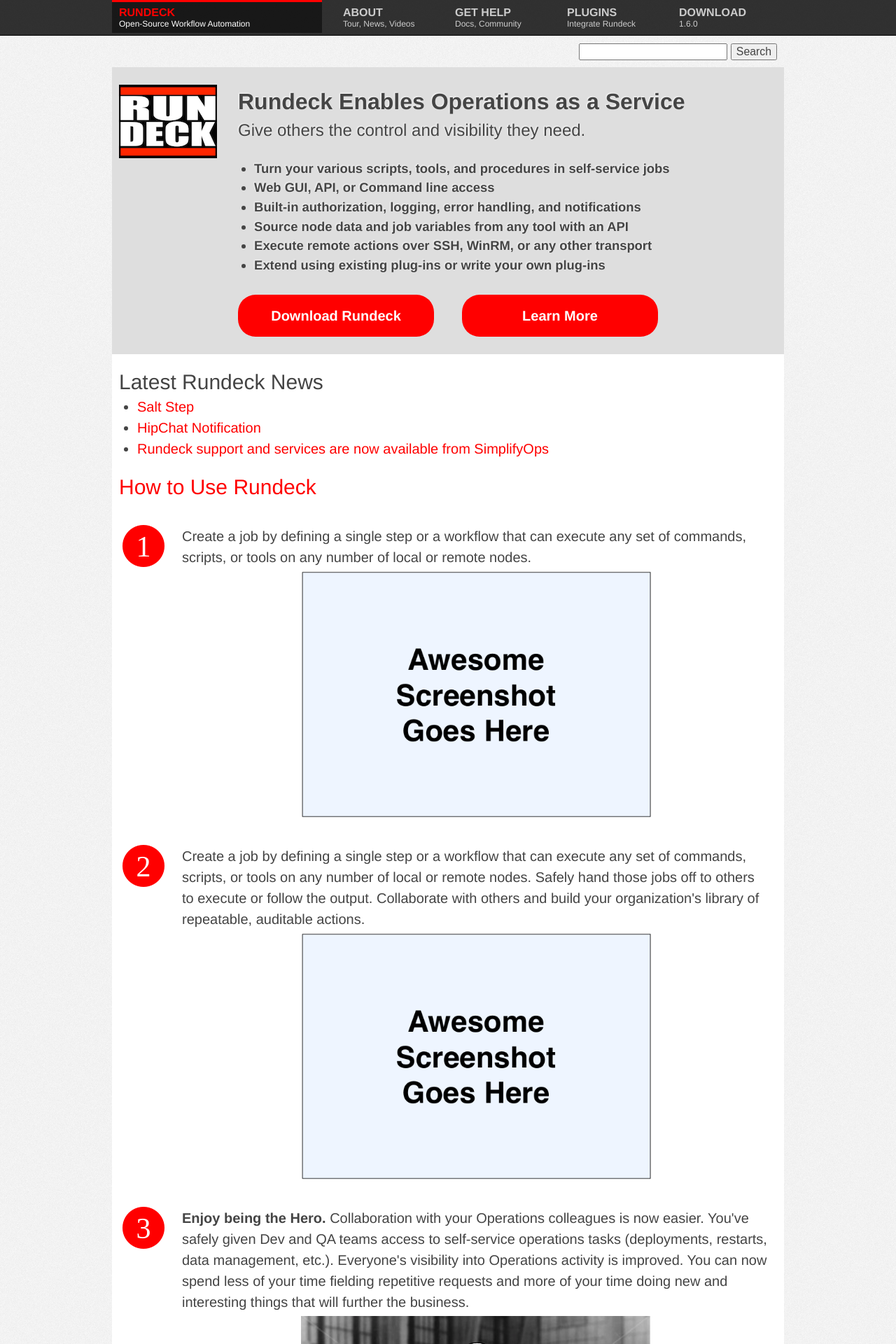
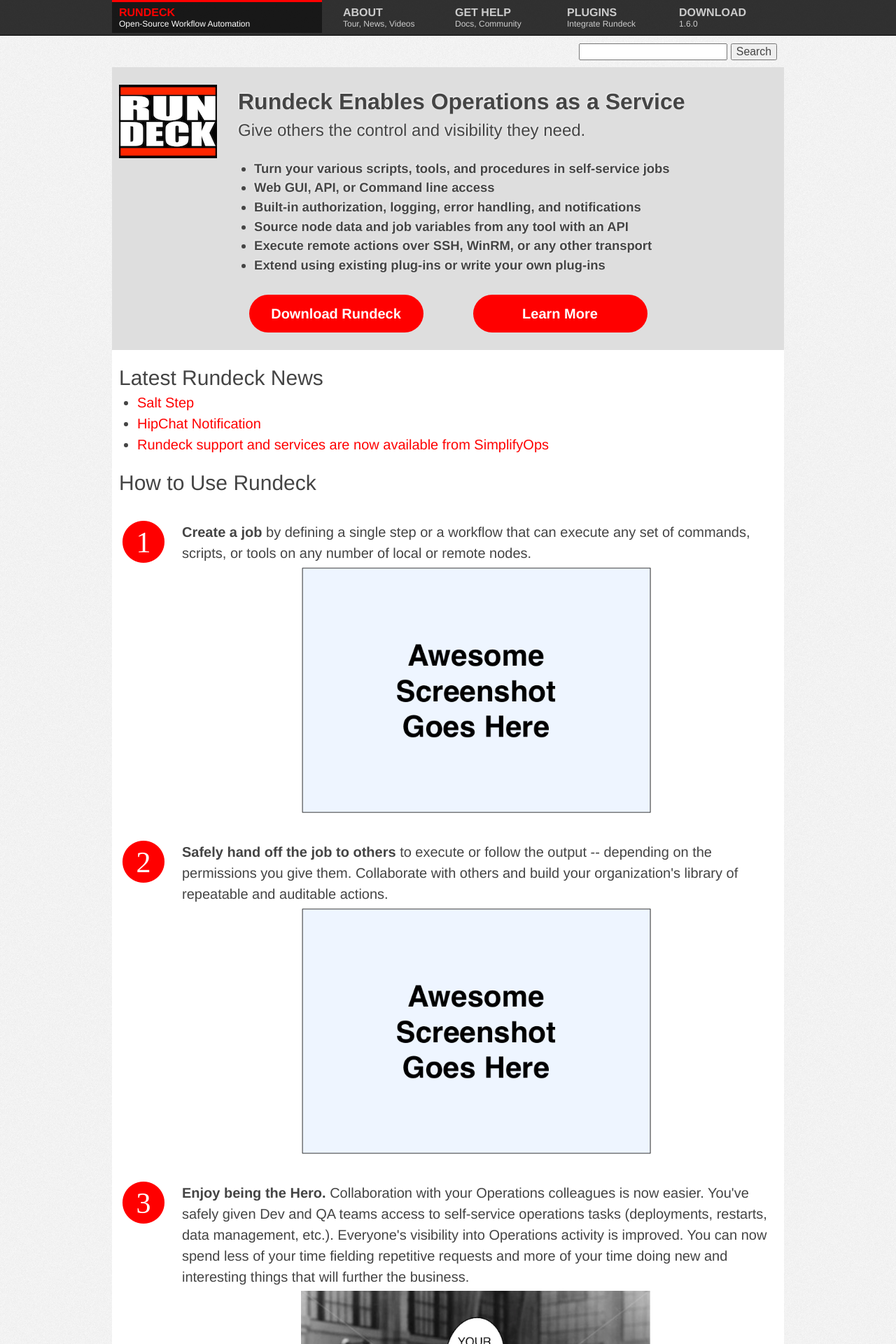
Before and after one commit to rundeck/rundeck-ghpages, a Jekyll site: the page built from index.html, in a window 1280 px wide. Shown: the top 1920 px of the page at 70% size. Built offline with Jekyll 4.4.1, drawn with Linux system fonts in a browser that asks for light colours; nearby versions of some CDN libraries.

```diff
--- a/_config.yml
+++ b/_config.yml
@@ -1,3 +1,4 @@
+baseurl: "http://damonedwards.github.io/rundeck-ghpages-damon"
 rd_version: "1.6.0"
 rd_jar_name: "rundeck-launcher-1.6.0.jar"
 rd_jar_sha: "b3b6466b52ce3d9bcecbc2649ccd7fedef5b32f0"
--- a/_includes/rundeckdescription-lower.html
+++ b/_includes/rundeckdescription-lower.html
@@ -1,6 +1,6 @@
 
 <article>
-<a id="LearnMore"><h3>How to Use Rundeck</h3></a>
+<a id="LearnMore"></a><h3>How to Use Rundeck</h3>
 <br>
 <div class="grid_1">
 <span class="icon-stack" style="font-size: 35px;">
@@ -9,7 +9,7 @@
 </span>
 </div>
 <div class="grid_11">
-<p>Create a job by defining a single step or a workflow that can execute any set of commands, scripts, or tools on any number of local or remote nodes.</p>
+<p><strong>Create a job</strong> by defining a single step or a workflow that can execute any set of commands, scripts, or tools on any number of local or remote nodes.</p>
 <p style="text-align:center"><img src="/images/placeholder-screenshotgoeshere.png" width="500"></p>
 </div>
 <div class="clear"></div>
@@ -22,7 +22,7 @@
 </span>
 </div>
 <div class="grid_11">
-<p>Create a job by defining a single step or a workflow that can execute any set of commands, scripts, or tools on any number of local or remote nodes. Safely hand those jobs off to others to execute or follow the output. Collaborate with others and build your organization's library of repeatable, auditable actions.</p>
+<p><strong>Safely hand off the job to others</strong> to execute or follow the output -- depending on the permissions you give them. Collaborate with others and build your organization's library of repeatable and auditable actions.</p>
 <p style="text-align:center"><img src="/images/placeholder-screenshotgoeshere.png" width="500"></p>
 </div>
 <div class="clear"></div>
@@ -54,7 +54,7 @@
 <p>&nbsp;</p>
 <div class="grid_12">
 <a class="button-large centered-element" href="downloads.html">Download Rundeck</a>
-<p class="centered" style="font-size: 80%;"><a href="docs.html">View the Rundeck Documentation</a></p>
+<p class="centered" style="font-size: 80%;"><a href="docs.html">or<br>View the Rundeck Documentation</a></p>
 </div>
 <div class="clear"></div>
 
--- a/css/style.css
+++ b/css/style.css
@@ -353,9 +353,9 @@ a.dlbutton:hover{
 /**  Large Button **/
 
 a.button-large{
-       padding: 15px;
+       padding: 12px;
        margin:10px;
-       width: 250px;
+       width: 225px;
        margin: 0px auto;
        display: block;
        text-align: center;
@@ -363,7 +363,7 @@ a.button-large{
        font-size: 20px;
        text-shadow: none;
        border: 1px;
-       border-radius: 25px;
+       border-radius: 30px;
        background: red;
        text-decoration:none;
        color: white;
```
